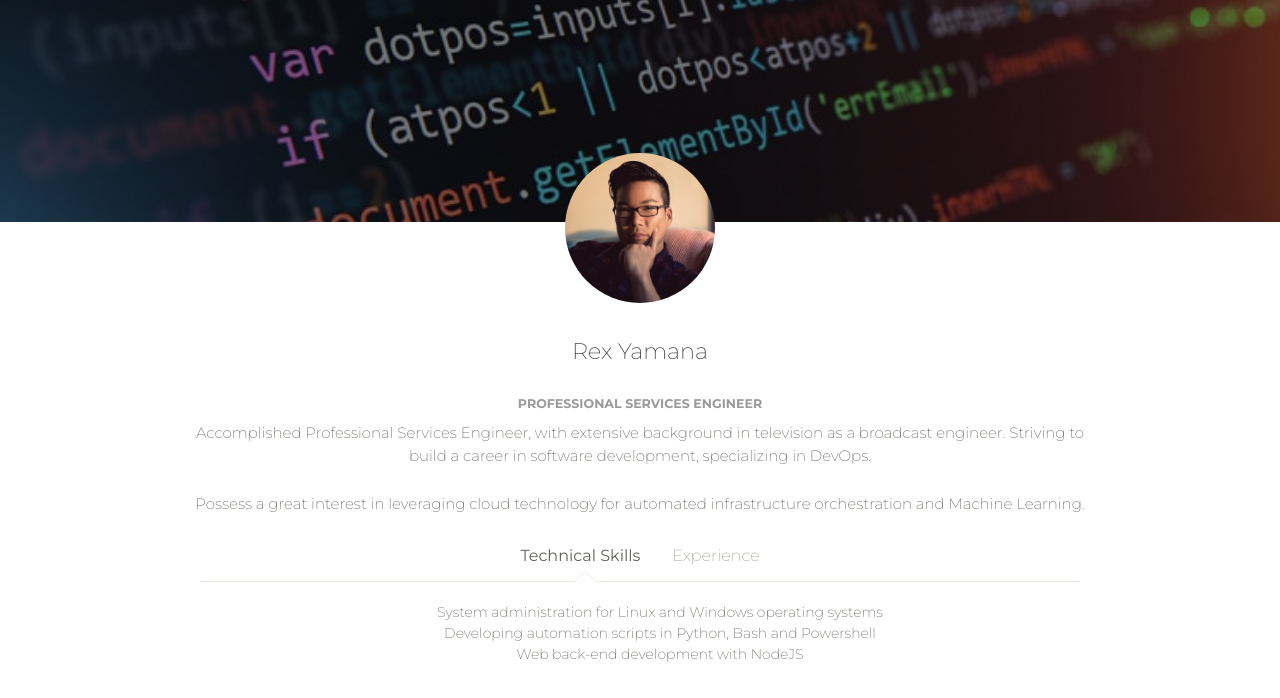
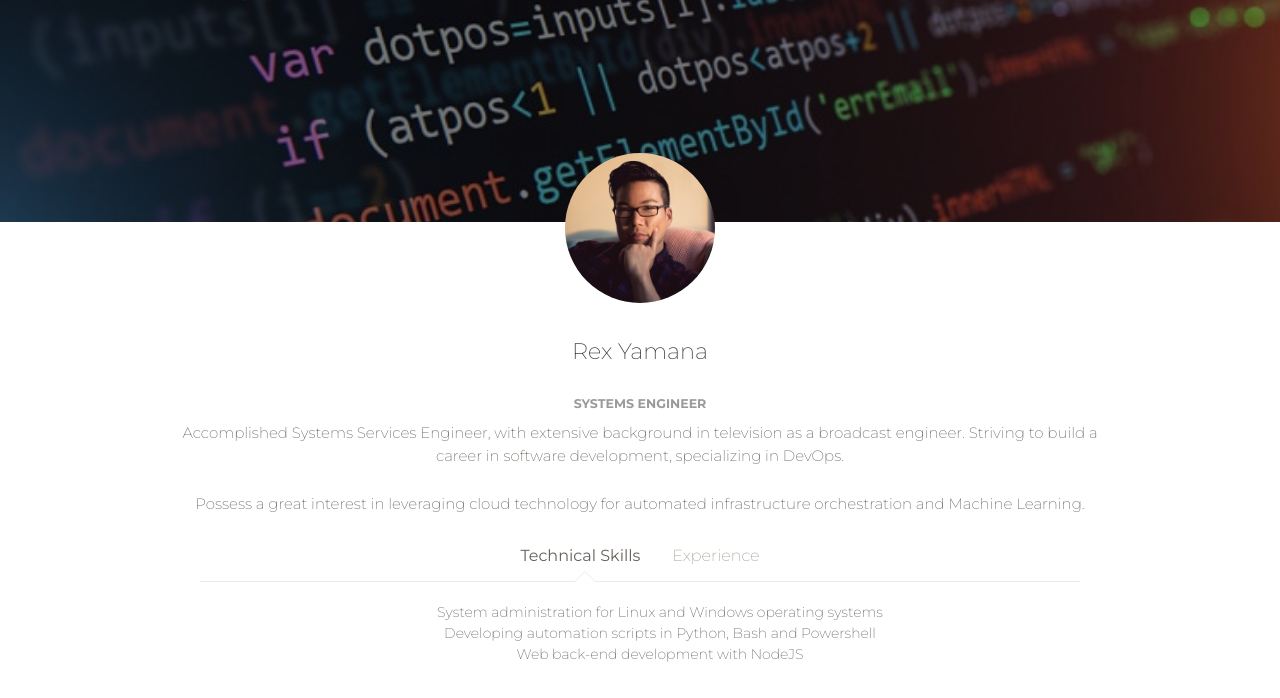
Before and after one commit to scazorla19/profile_site, a website: page categories/profile.html in a window 1280 px wide. Shown: the part 98-796 px from the top of the page. Drawn offline with Linux system fonts and the light colour scheme.

Commit message:
update 17/04

```diff
--- a/categories/profile.html
+++ b/categories/profile.html
@@ -69,12 +69,12 @@
           <h4 class="title">Rex Yamana
             <br />
           </h4>
-          <h6 class="description">Professional Services Engineer</h6>
+          <h6 class="description">Systems Engineer</h6>
         </div>
       </div>
       <div class="row">
         <div class="col-md-10 ml-auto mr-auto text-center">
-            <p>Accomplished Professional Services Engineer, with extensive background in television as a broadcast engineer. Striving to build a career in software development, specializing in DevOps.</p><br />
+            <p>Accomplished Systems Services Engineer, with extensive background in television as a broadcast engineer. Striving to build a career in software development, specializing in DevOps.</p><br />
             <p>Possess a great interest in leveraging cloud technology for automated infrastructure orchestration and Machine Learning.</p>
             <div class="nav-tabs-navigation">
               <div class="nav-tabs-wrapper">
```
Also changed, not shown: index.html (+1 -1 lines).
